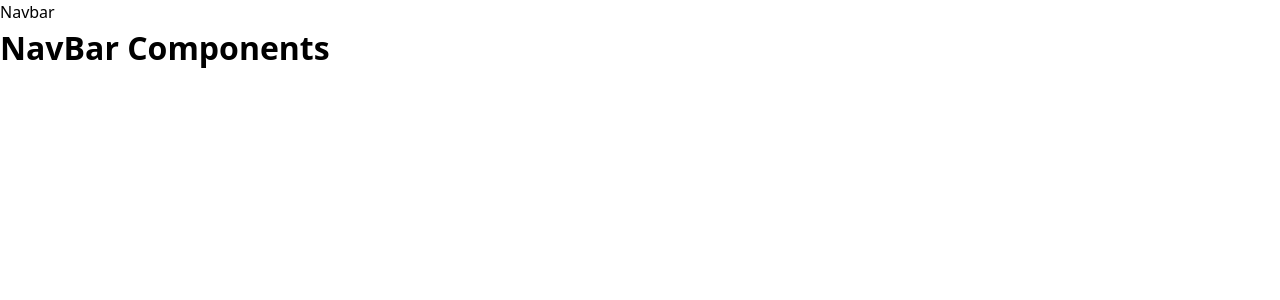
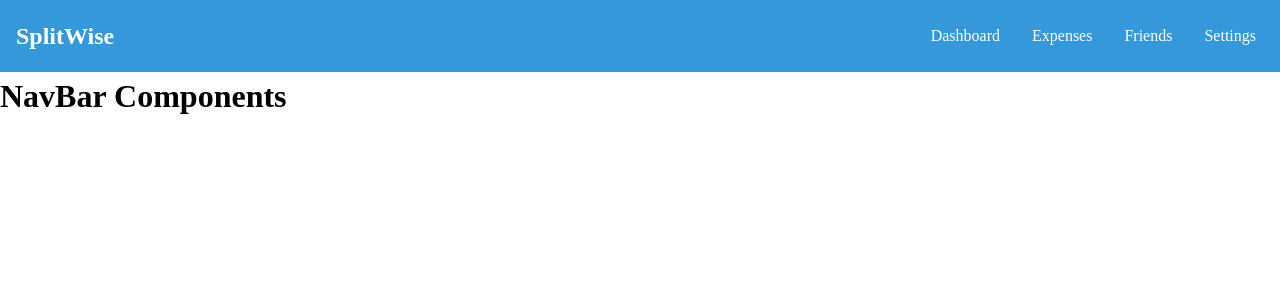
Before and after one commit to mihirh19/cashcraft, a React (Vite) app in the folder cashcraft/: page / in a window 1280 px wide. Shown: the top 300 px of the page. Built offline with nearby package versions, Linux system fonts and the light colour scheme.

Commit message:
NavBar Created

```diff
--- a/cashcraft/src/App.module.scss
+++ b/cashcraft/src/App.module.scss
@@ -1,5 +1,41 @@
-.heading{
+.heading {
    font-size: xx-large;
    font-weight: bold;
    text-decoration: none;
 }
+
+* {
+   padding: 0px;
+   margin: 0px;
+   font-family: 'Jetbrains Mono';
+}
+
+.navbar {
+   background-color: #3498db;
+   color: #fff;
+   padding: 1rem;
+   display: flex;
+   justify-content: space-between;
+   align-items: center;
+}
+
+.navbar_logo {
+   font-size: 1.5rem;
+   font-weight: bold;
+}
+
+.navbar_links {
+   list-style: none;
+   display: flex;
+   gap: 1rem;
+}
+
+.navbar_link {
+   cursor: pointer;
+   padding: 0.5rem;
+   border-radius: 4px;
+
+   &:hover {
+      background-color: #2980b9;
+   }
+}
--- a/cashcraft/src/components/Navbar.jsx
+++ b/cashcraft/src/components/Navbar.jsx
@@ -1,7 +1,16 @@
+import styles from "../App.module.scss"
 
 const Navbar = () => {
    return (
-   <div>Navbar</div>
+      <nav className={styles.navbar}>
+         <div className={styles.navbar_logo}>SplitWise</div>
+         <ul className={styles.navbar_links}>
+            <li className={styles.navbar_link}>Dashboard</li>
+            <li className={styles.navbar_link}>Expenses</li>
+            <li className={styles.navbar_link}>Friends</li>
+            <li className={styles.navbar_link}>Settings</li>
+         </ul>
+      </nav>
    )
 }
 
```
